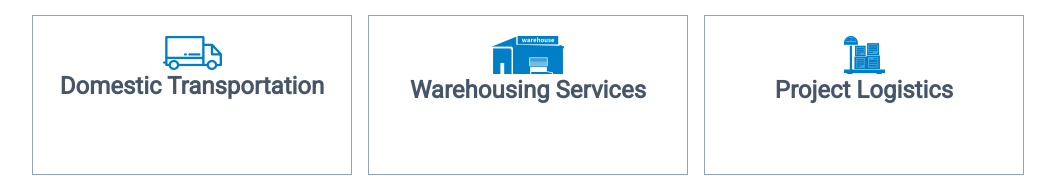
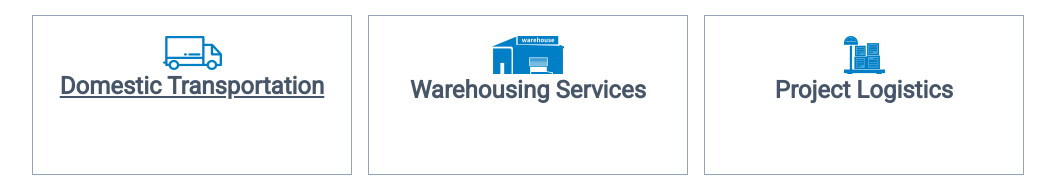
Before and after one commit to jomerventolero/venturefreightau, a Next.js app: page /services in a window 1280 px wide. Shown: the part 2397-2573 px from the top of the page, without its empty margins (112-1167 px from the left). Built offline with nearby package versions, Linux system fonts and the light colour scheme; what tw-elements would draw is missing.

Commit message:
added underlin on cards instead of border outline

```diff
--- a/src/components/ServicesCard/index.js
+++ b/src/components/ServicesCard/index.js
@@ -145,17 +145,17 @@ const ServicesCard = () => {
         }}
         className="bg-white flex flex-row justify-center items-center align-middle"
       >
-        <div className={`cursor-pointer flex flex-col w-80 h-40 p-5 m-2 border-[1px] border-slate-400 items-center ${domestic ? "border-blue-500" : ""}`} onClick={() => {setdomestic(!domestic), setwarehousing(false), setproject(false)}}>
+        <div className={`cursor-pointer flex flex-col w-80 h-40 p-5 m-2 border-[1px] border-slate-400 items-center `} onClick={() => {setdomestic(!domestic), setwarehousing(false), setproject(false)}}>
           <Image src="/icons/domestic-transportation.png" alt="domestic-transportation" width={59} height={34} className="self-center"/>
-          <h1 className="text-2xl font-bold">Domestic Transportation</h1>
+          <h1 className={`text-2xl font-bold ${domestic ? "underline" : ""}`}>Domestic Transportation</h1>
         </div>
         <div className={`cursor-pointer flex flex-col w-80 h-40 p-5 m-2 border-[1px] border-slate-400 items-center ${warehousing ? "border-blue-500" : ""}`} onClick={() => {setwarehousing(!warehousing), setdomestic(false), setproject(false)}}>
           <Image src="/icons/warehousing-services.png" alt="warehousing-services" width={72} height={38} className="self-center"/>
-          <h1 className="text-2xl font-bold">Warehousing Services</h1>
+          <h1 className={`text-2xl font-bold ${warehousing ? "underline" : ""}`}>Warehousing Services</h1>
         </div>
         <div className={`cursor-pointer flex flex-col w-80 h-40 p-5 m-2 border-[1px] border-slate-400 items-center ${project ? "border-blue-500" : ""}`} onClick={() => {setproject(!project), setdomestic(false), setwarehousing(false)}}>
           <Image src="/icons/project-logistics.png" alt="project-logistics" width={41} height={38} className="self-center"/>
-          <h1 className="text-2xl font-bold">Project Logistics</h1>
+          <h1 className={`text-2xl font-bold ${project ? "underline" : ""}`}>Project Logistics</h1>
         </div>
       </motion.div>
       <motion.div className="sm:px-40 px-5">
```
